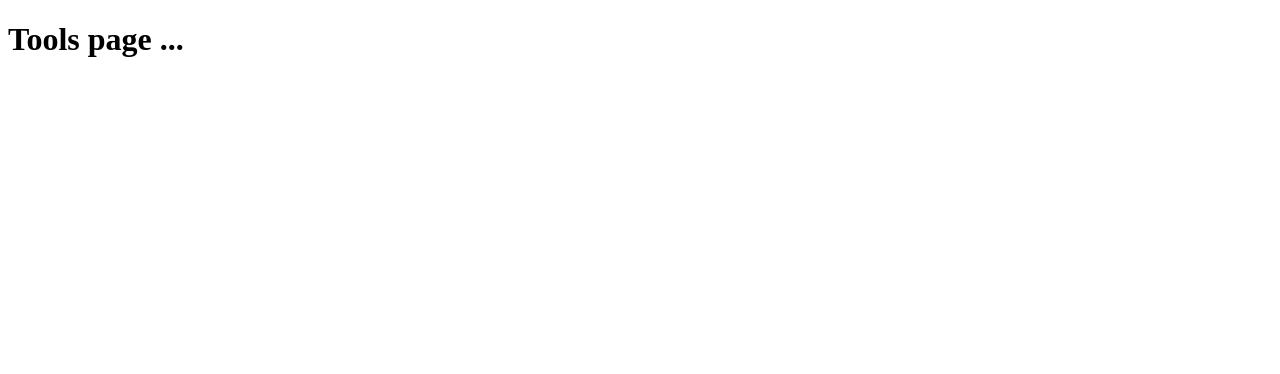
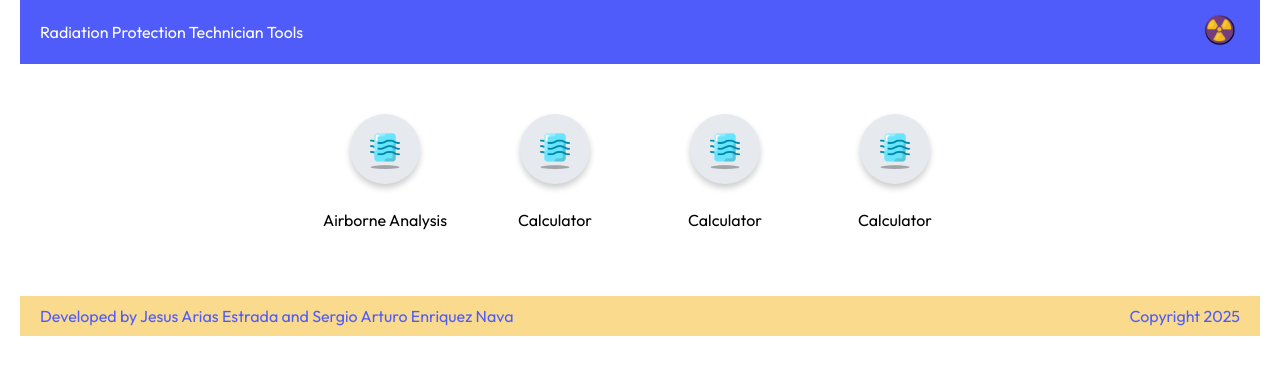
Before and after one commit to eqznava/janethnova, a plain HTML site: page pages/tools.html in a window 1280 px wide. Drawn offline with Linux system fonts and the light colour scheme.

Commit message:
Add new HTML and CSS pages

```diff
--- a/css/style.css
+++ b/css/style.css
@@ -51,7 +51,7 @@ body {
   border: none;
   box-shadow: 0 4px 6px rgba(0, 0, 0, 0.2);
   cursor: pointer;
-  background-color: #469CFA;
+  background-color: #e6eaef;
 }
 
 .aboutButton img, .toolsButton img, .nuclearFacilitiesButton img, .FAQButton img {
--- /dev/null
+++ b/css/toolsCss/tool.css
@@ -0,0 +1,111 @@
+/* General Style */
+body {
+    font-family: 'Outfit', sans-serif;
+    margin: 0;
+    padding: 0;
+    box-sizing: border-box;
+    display: flex;
+    flex-direction: column;
+    align-items: center;
+    gap: 30px;
+  }
+
+  .header {
+    display: flex;
+    justify-content: space-between;
+    align-items: center;
+    width: 100%;
+    max-width: 1200px;
+    padding: 10px 20px;
+    background-color: #505CFA;
+    color: white;
+  }
+
+  .headerRight img{
+    height: 40px;
+  }
+
+  .main {
+    display: flex;
+    flex-wrap: wrap;
+    justify-content: center;
+    gap: 20px;
+    padding: 20px;
+    width: 100%;
+    max-width: 1200px;
+  }
+
+  .mainAbout, .mainTools, .mainNuclearFacilities, .mainFAQ {
+    display: flex;
+    flex-direction: column;
+    align-items: center;
+    gap: 10px;
+    text-align: center;
+    width: 150px;
+  }
+
+  .aboutButton, .toolsButton, .nuclearFacilitiesButton, .FAQButton {
+    display: flex;
+    justify-content: center;
+    align-items: center;
+    transition: box-shadow 0.3s, transform 0.2s;
+    width: 70px;
+    height: 70px;
+    border-radius: 50%;
+    border: none;
+    box-shadow: 0 4px 6px rgba(0, 0, 0, 0.2);
+    cursor: pointer;
+    background-color: #e6eaef;
+  }
+
+  .aboutButton img, .toolsButton img, .nuclearFacilitiesButton img, .FAQButton img {
+    width: 40px;
+    height: 40px;
+    object-fit: cover;
+  }
+
+  .aboutButton:hover, .toolsButton:hover, .nuclearFacilitiesButton:hover, .FAQButton:hover {
+    box-shadow: 0 6px 8px rgba(0, 0, 0, 0.3);
+    transform: scale(1.05);
+  }
+
+  .footer {
+    display: flex;
+    justify-content: space-between;
+    align-items: center;
+    width: 100%;
+    max-width: 1200px;
+    padding: 10px 20px;
+    background-color: #FADB8D;
+    color: #505CFA;
+  }
+
+  /* Responsive Design */
+  @media (max-width: 768px) {
+    .header {
+        flex-direction: column;
+        text-align: center;
+    }
+
+    .main {
+        gap: 15px;
+    }
+
+    .footer {
+        flex-direction: column;
+        text-align: center;
+        gap: 10px;
+    }
+  }
+
+  @media (max-width: 480px) {
+    .aboutButton, .toolsButton, .nuclearFacilitiesButton, .FAQButton {
+        width: 60px;
+        height: 60px;
+    }
+
+    .aboutButton img, .toolsButton img, .nuclearFacilitiesButton img, .FAQButton img {
+        width: 35px;
+        height: 35px;
+    }
+  }
--- a/pages/tools.html
+++ b/pages/tools.html
@@ -4,8 +4,53 @@
     <meta charset="UTF-8">
     <meta name="viewport" content="width=device-width, initial-scale=1.0">
     <title>Tools</title>
+    <link rel="stylesheet" href="/css/toolsCss/tool.css">
+    <link href="https://fonts.googleapis.com/css2?family=Outfit:wght@400;700&display=swap" rel="stylesheet">
 </head>
 <body>
-    <h1>Tools page ...</h1>
+    <header class="header">
+        <div class="headerLeft">Radiation Protection Technician Tools</div>
+        <div class="headerRight"><img src="/img/radioactive.png" alt="radiation"></div>
+    </header>
+
+    <main class="main">
+        <div class="mainAbout">
+            <a href="pages/tools/airborneAnalysis.html">
+                <button class="aboutButton" aria-label="About nuclear information">
+                    <img src="/img/airborne.png" alt="About nuclear information">
+                </button>
+            </a>
+            <p class="aboutLabel">Airborne Analysis</p>
+        </div>
+        <div class="mainTools">
+            <a href="pages/tools.html">
+                <button class="toolsButton" aria-label="Radiation protection tools">
+                    <img src="/img/airborne.png" alt="Radiation protection tools">
+                </button>
+            </a>
+            <p class="toolsLabel">Calculator</p>
+        </div>
+        <div class="mainNuclearFacilities">
+            <a href="pages/nuclearFacilities.html">
+                <button class="nuclearFacilitiesButton" aria-label="Nuclear facilities">
+                    <img src="/img/airborne.png" alt="Nuclear facilities">
+                </button>
+            </a>
+            <p class="nuclearFacilitiesLabel">Calculator</p>
+        </div>
+        <div class="mainFAQ">
+            <a href="pages/faq.html">
+                <button class="FAQButton" aria-label="Frequently Asked Questions about nuclear">
+                    <img src="/img/airborne.png" alt="Frequently Asked Questions about nuclear">
+                </button>
+            </a>
+            <p class="FAQLabel">Calculator</p>
+        </div>
+    </main>
+
+    <footer class="footer">
+        <div class="footerLeft">Developed by Jesus Arias Estrada and Sergio Arturo Enriquez Nava</div>
+        <div class="footerRight">Copyright 2025</div>
+    </footer>
 </body>
 </html>
```
Also changed, not shown: index.html (+2 -2 lines), pages/tools/airborneAnalysis.html (added, +13 -0 lines), img/airborne.png (added), img/radioactive.png (added).
